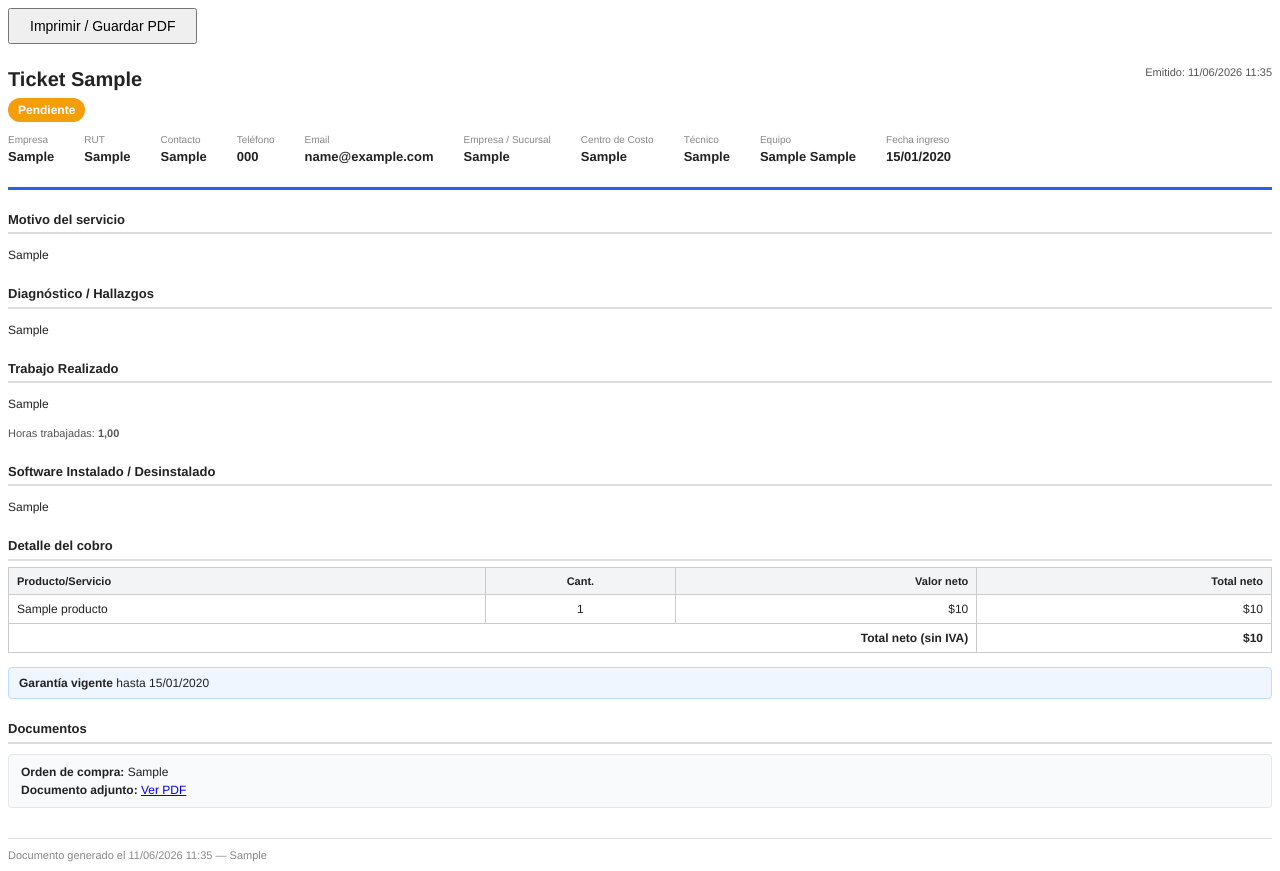
After one commit to ccespedesdevia/erp-taller, a Django app: page /portal/pdf/1/ in a window 1280 px wide. The commit adds this page. Run offline with Django 4.2, Linux system fonts and the light colour scheme; tables that the repository leaves empty hold one stand-in row (values such as "Sample post").

Commit message:
Add contacto/motivo fields, PDF download, OC document, redesigned ticket cards

```diff
--- a/ordenes/admin.py
+++ b/ordenes/admin.py
@@ -43,9 +43,11 @@ class OrdenServicioAdmin(admin.ModelAdmin):
     inlines = [RepuestoUsadoInline, FotoOrdenInline, ComentarioInline]
     fieldsets = (
         ('Cliente y Equipo', {'fields': ['cliente', 'equipo', 'tecnico']}),
+        ('Contacto', {'fields': ['contacto', 'telefono', 'email_contacto', 'empresa', 'centro_costo']}),
         ('Fechas', {'fields': ['fecha_ingreso', 'fecha_inicio', 'fecha_termino', 'fecha_entrega']}),
-        ('Trabajo', {'fields': ['diagnostico', 'trabajo_realizado', 'software_instalado']}),
+        ('Trabajo', {'fields': ['motivo', 'diagnostico', 'trabajo_realizado', 'software_instalado']}),
         ('Horas y Garantía', {'fields': ['horas_trabajadas', 'estado', 'garantia_fin']}),
+        ('Documentos', {'fields': ['orden_compra_cliente', 'orden_compra_archivo']}),
         ('Interno', {'fields': ['notas_internas']}),
     )
     readonly_fields = ['fecha_ingreso']
--- a/ordenes/models.py
+++ b/ordenes/models.py
@@ -31,6 +31,14 @@ class OrdenServicio(models.Model):
     estado = models.CharField('Estado', max_length=20, choices=ESTADO_CHOICES, default='pendiente')
     garantia_fin = models.DateField('Garantía hasta', null=True, blank=True)
     notas_internas = models.TextField('Notas internas', blank=True)
+    motivo = models.TextField('Motivo del servicio', blank=True, help_text='Lo que reporta el cliente')
+    contacto = models.CharField('Nombre contacto', max_length=200, blank=True)
+    telefono = models.CharField('Teléfono contacto', max_length=50, blank=True)
+    email_contacto = models.EmailField('Email contacto', max_length=200, blank=True)
+    empresa = models.CharField('Empresa', max_length=200, blank=True)
+    centro_costo = models.CharField('Centro de costo', max_length=200, blank=True)
+    orden_compra_cliente = models.CharField('Orden de compra', max_length=100, blank=True, help_text='N° de OC del cliente')
+    orden_compra_archivo = models.FileField('Documento OC', upload_to='ordenes_oc/', blank=True, null=True)
     created_at = models.DateTimeField('Creado', auto_now_add=True)
     updated_at = models.DateTimeField('Actualizado', auto_now=True)
 
--- a/portal/templates/portal/orden_form.html
+++ b/portal/templates/portal/orden_form.html
@@ -65,7 +65,7 @@
 
             <hr>
             <div class="mb-3">
-                <label class="form-label">Describe el problema *</label>
+                <label class="form-label">Motivo del servicio *</label>
                 <textarea name="diagnostico" class="form-control" rows="5" required placeholder="¿Qué sucede? ¿Desde cuándo? ¿Qué has intentado?"></textarea>
             </div>
 
--- /dev/null
+++ b/portal/templates/portal/ticket_pdf.html
@@ -0,0 +1,158 @@
+<!DOCTYPE html>
+<html lang="es">
+<head>
+<meta charset="utf-8">
+<title>Ticket {{ orden.codigo_seguimiento }}</title>
+<style>
+    @page { margin: 1.5cm; }
+    body { font-family: Helvetica, Arial, sans-serif; font-size: 12px; color: #222; line-height: 1.5; }
+    h1 { font-size: 20px; margin: 0 0 4px; }
+    h2 { font-size: 13px; margin: 20px 0 6px; border-bottom: 2px solid #ddd; padding-bottom: 3px; }
+    .header { border-bottom: 3px solid #2563eb; padding-bottom: 10px; margin-bottom: 16px; }
+    .badge { display: inline-block; padding: 3px 10px; border-radius: 12px; font-size: 12px; font-weight: bold; color: #fff; }
+    .badge-pendiente { background: #f59e0b; }
+    .badge-en_curso { background: #3b82f6; }
+    .badge-completado { background: #10b981; }
+    .badge-facturado { background: #6b7280; }
+    .info-grid { display: flex; flex-wrap: wrap; gap: 6px 30px; margin: 10px 0; }
+    .info-item { }
+    .info-item small { color: #888; font-size: 10px; display: block; }
+    .info-item strong { font-size: 13px; }
+    .section { margin-bottom: 14px; }
+    table { width: 100%; border-collapse: collapse; margin-top: 6px; }
+    th, td { border: 1px solid #ccc; padding: 5px 8px; text-align: left; }
+    th { background: #f3f4f6; font-size: 11px; }
+    td { font-size: 12px; }
+    .text-end { text-align: right; }
+    .text-center { text-align: center; }
+    .fw-bold { font-weight: bold; }
+    .footer { margin-top: 30px; font-size: 11px; color: #888; border-top: 1px solid #ddd; padding-top: 8px; }
+    .oc-info { background: #f9fafb; border: 1px solid #e5e7eb; padding: 8px 12px; border-radius: 4px; margin-top: 10px; }
+    @media print {
+        .no-print { display: none; }
+    }
+</style>
+</head>
+<body>
+<button class="no-print" onclick="window.print()" style="margin-bottom:20px;padding:8px 20px;font-size:14px;cursor:pointer;">Imprimir / Guardar PDF</button>
+
+<div class="header">
+    <div style="display:flex;justify-content:space-between;align-items:start;">
+        <div>
+            <h1>Ticket {{ orden.codigo_seguimiento }}</h1>
+            <span class="badge badge-{{ orden.estado }}">{{ orden.get_estado_display }}</span>
+        </div>
+        <div style="text-align:right;font-size:11px;color:#555;">
+            <div>Emitido: {% now "d/m/Y H:i" %}</div>
+        </div>
+    </div>
+    <div class="info-grid">
+        <div class="info-item"><small>Empresa</small><strong>{{ orden.cliente.razon_social }}</strong></div>
+        <div class="info-item"><small>RUT</small><strong>{{ orden.cliente.rut }}</strong></div>
+        {% if orden.contacto %}
+        <div class="info-item"><small>Contacto</small><strong>{{ orden.contacto }}</strong></div>
+        {% endif %}
+        {% if orden.telefono %}
+        <div class="info-item"><small>Teléfono</small><strong>{{ orden.telefono }}</strong></div>
+        {% endif %}
+        {% if orden.email_contacto %}
+        <div class="info-item"><small>Email</small><strong>{{ orden.email_contacto }}</strong></div>
+        {% endif %}
+        {% if orden.empresa %}
+        <div class="info-item"><small>Empresa / Sucursal</small><strong>{{ orden.empresa }}</strong></div>
+        {% endif %}
+        {% if orden.centro_costo %}
+        <div class="info-item"><small>Centro de Costo</small><strong>{{ orden.centro_costo }}</strong></div>
+        {% endif %}
+        {% if orden.tecnico %}
+        <div class="info-item"><small>Técnico</small><strong>{{ orden.tecnico }}</strong></div>
+        {% endif %}
+        {% if orden.equipo %}
+        <div class="info-item"><small>Equipo</small><strong>{{ orden.equipo.marca }} {{ orden.equipo.modelo }}</strong></div>
+        {% endif %}
+        {% if orden.fecha_ingreso %}
+        <div class="info-item"><small>Fecha ingreso</small><strong>{{ orden.fecha_ingreso|date:"d/m/Y" }}</strong></div>
+        {% endif %}
+    </div>
+</div>
+
+{% if orden.motivo %}
+<div class="section">
+    <h2>Motivo del servicio</h2>
+    <p>{{ orden.motivo|linebreaksbr }}</p>
+</div>
+{% endif %}
+
+{% if orden.diagnostico %}
+<div class="section">
+    <h2>Diagnóstico / Hallazgos</h2>
+    <p>{{ orden.diagnostico|linebreaksbr }}</p>
+</div>
+{% endif %}
+
+{% if orden.trabajo_realizado %}
+<div class="section">
+    <h2>Trabajo Realizado</h2>
+    <p>{{ orden.trabajo_realizado|linebreaksbr }}</p>
+    {% if orden.horas_trabajadas %}
+    <p style="font-size:11px;color:#555;">Horas trabajadas: <strong>{{ orden.horas_trabajadas }}</strong></p>
+    {% endif %}
+</div>
+{% endif %}
+
+{% if orden.software_instalado %}
+<div class="section">
+    <h2>Software Instalado / Desinstalado</h2>
+    <p>{{ orden.software_instalado|linebreaksbr }}</p>
+</div>
+{% endif %}
+
+{% with items=orden.repuestos.all %}
+{% if items %}
+<div class="section">
+    <h2>Detalle del cobro</h2>
+    <table>
+        <thead><tr><th>Producto/Servicio</th><th class="text-center">Cant.</th><th class="text-end">Valor neto</th><th class="text-end">Total neto</th></tr></thead>
+        <tbody>
+            {% for r in items %}
+            <tr><td>{{ r.producto.nombre }}</td><td class="text-center">{{ r.cantidad }}</td><td class="text-end">${{ r.precio_unitario|floatformat:0 }}</td><td class="text-end">${{ r.total_neto|floatformat:0 }}</td></tr>
+            {% endfor %}
+            <tr class="fw-bold">
+                <td colspan="3" class="text-end">Total neto (sin IVA)</td>
+                <td class="text-end">${{ orden.total_neto|floatformat:0 }}</td>
+            </tr>
+        </tbody>
+    </table>
+</div>
+{% endif %}
+{% endwith %}
+
+{% if orden.garantia_fin %}
+<div class="section">
+    <p style="padding:6px 10px;background:#eff6ff;border:1px solid #bfdbfe;border-radius:4px;">
+        <strong>Garantía vigente</strong> hasta {{ orden.garantia_fin|date:"d/m/Y" }}
+    </p>
+</div>
+{% endif %}
+
+{% if orden.orden_compra_cliente %}
+<div class="section">
+    <h2>Documentos</h2>
+    <div class="oc-info">
+        <strong>Orden de compra:</strong> {{ orden.orden_compra_cliente }}
+        {% if orden.orden_compra_archivo %}
+        <br><strong>Documento adjunto:</strong> <a href="{{ orden.orden_compra_archivo.url }}" target="_blank">Ver PDF</a>
+        {% endif %}
+    </div>
+</div>
+{% endif %}
+
+<div class="footer">
+    Documento generado el {% now "d/m/Y H:i" %} — {{ orden.cliente.razon_social }}
+</div>
+
+<script>
+window.onload = function() { window.print(); };
+</script>
+</body>
+</html>
--- a/portal/urls.py
+++ b/portal/urls.py
@@ -10,4 +10,5 @@ urlpatterns = [
     path('ordenes/<int:pk>/', views.orden_detail, name='portal_orden_detail'),
     path('seguir/', views.seguir_ticket, name='portal_seguir'),
     path('comentar/<int:pk>/', views.comentar_ticket, name='portal_comentar'),
+    path('pdf/<int:pk>/', views.ticket_pdf, name='portal_ticket_pdf'),
 ]
--- a/portal/views.py
+++ b/portal/views.py
@@ -45,8 +45,8 @@ def crear_orden(request):
         return render(request, 'portal/error.html', {'mensaje': 'Usuario no vinculado.'})
 
     if request.method == 'POST':
-        diagnostico = request.POST.get('diagnostico', '').strip()
-        if not diagnostico:
+        motivo_texto = request.POST.get('diagnostico', '').strip()
+        if not motivo_texto:
             messages.error(request, 'Describe el problema que necesitas resolver.')
             equipos = Equipo.objects.filter(cliente=cliente)
             return render(request, 'portal/orden_form.html', {'cliente': cliente, 'equipos': equipos})
@@ -69,23 +69,21 @@ def crear_orden(request):
                     especificaciones=especs,
                 )
 
-        nombre_contacto = request.POST.get('nombre_contacto', '').strip()
+        contacto = request.POST.get('nombre_contacto', '').strip()
         telefono = request.POST.get('telefono', '').strip()
         email = request.POST.get('email', '').strip()
         empresa = request.POST.get('empresa', '').strip()
         centro_costo = request.POST.get('centro_costo', '').strip()
 
-        encabezado = f'Contacto: {nombre_contacto} | Tel: {telefono} | Email: {email}'
-        if empresa:
-            encabezado += f'\nEmpresa: {empresa}'
-        if centro_costo:
-            encabezado += f'\nCentro de Costo: {centro_costo}'
-        diagnostico_completo = f'{encabezado}\n\n---\n\n{diagnostico}'
-
         orden = OrdenServicio.objects.create(
             cliente=cliente,
             equipo=equipo,
-            diagnostico=diagnostico_completo,
+            motivo=motivo_texto,
+            contacto=contacto,
+            telefono=telefono,
+            email_contacto=email,
+            empresa=empresa,
+            centro_costo=centro_costo,
             estado='pendiente',
         )
 
@@ -108,6 +106,11 @@ def seguir_ticket(request):
         except OrdenServicio.DoesNotExist:
             return render(request, 'portal/seguir_form.html', {'error': f'No se encontró ningún ticket con el código {codigo}.'})
     return render(request, 'portal/seguir_form.html')
+
+
+def ticket_pdf(request, pk):
+    orden = get_object_or_404(OrdenServicio, pk=pk)
+    return render(request, 'portal/ticket_pdf.html', {'orden': orden})
 
 
 def comentar_ticket(request, pk):
```
Also changed, not shown: portal/templates/portal/orden_detail.html (+50 -10 lines), portal/templates/portal/seguir_resultado.html (+48 -8 lines), ordenes/migrations/0003_alter_repuestousado_options_ordenservicio_motivo_and_more.py (added), ordenes/migrations/0004_ordenservicio_centro_costo_ordenservicio_contacto_and_more.py (added).
